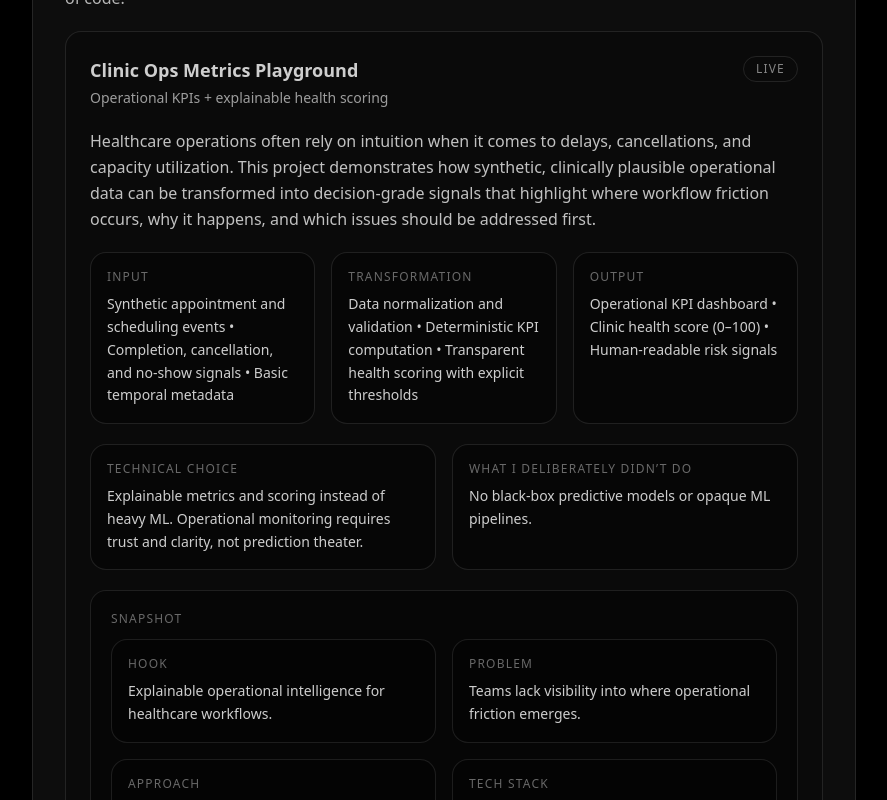
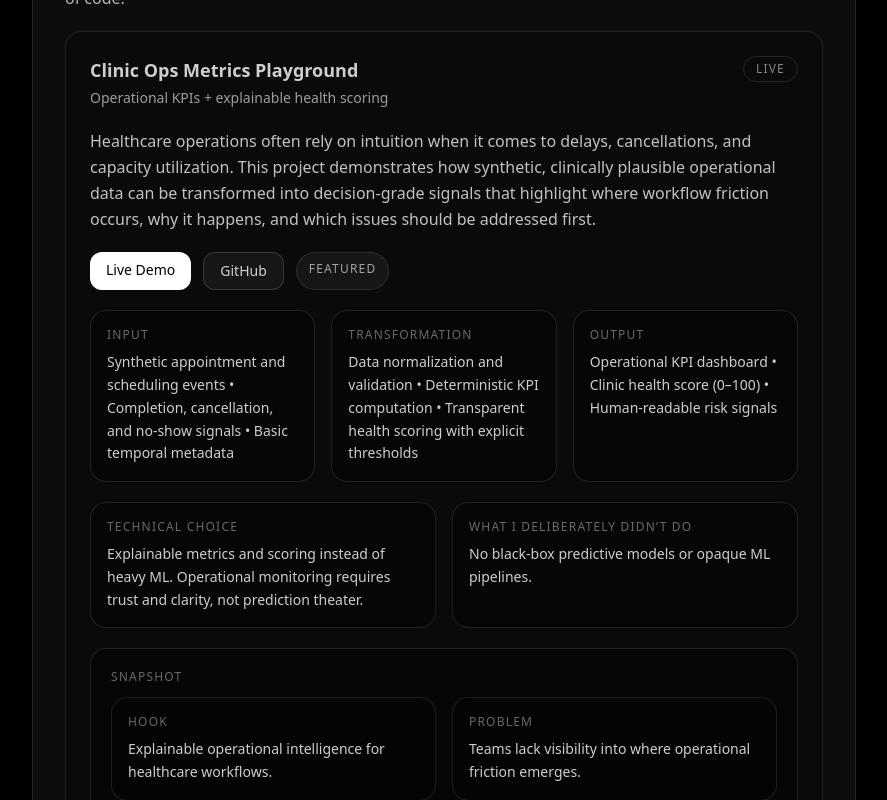
Before and after one commit to lucalazzaro/ai-medtech-portfolio, a Next.js app: page / in a window 1280 px wide. Shown: the part 1700-2500 px from the top of the page, without its empty margins (336-1223 px from the left). Built offline with nearby package versions, Linux system fonts and the light colour scheme.

Commit message:
Add demo and GitHub links to project cards

```diff
--- a/app/page.tsx
+++ b/app/page.tsx
@@ -259,6 +259,37 @@ function ProjectCard({ project }: { project: Project }) {
 
       <div className="mt-5 space-y-5">
         <p className="text-white/75">{project.context}</p>
+        {project.links ? (
+  <div className="mt-4 flex flex-wrap gap-3">
+    {project.links.demo ? (
+      <a
+        href={project.links.demo}
+        target="_blank"
+        rel="noreferrer"
+        className="rounded-xl bg-white text-black px-4 py-2 text-sm font-medium hover:bg-white/90 transition"
+      >
+        Live Demo
+      </a>
+    ) : null}
+
+    {project.links.github ? (
+      <a
+        href={project.links.github}
+        target="_blank"
+        rel="noreferrer"
+        className="rounded-xl border border-white/15 bg-white/5 px-4 py-2 text-sm hover:bg-white/10 transition"
+      >
+        GitHub
+      </a>
+    ) : null}
+
+    {project.featured ? (
+      <span className="rounded-full border border-white/10 bg-white/5 px-3 py-2 text-xs uppercase tracking-widest text-white/60">
+        Featured
+      </span>
+    ) : null}
+  </div>
+) : null}
 
         <div className="grid grid-cols-1 md:grid-cols-3 gap-4">
           <InfoBox label="Input" value={project.mentalModel.input.join(" • ")} />
```
